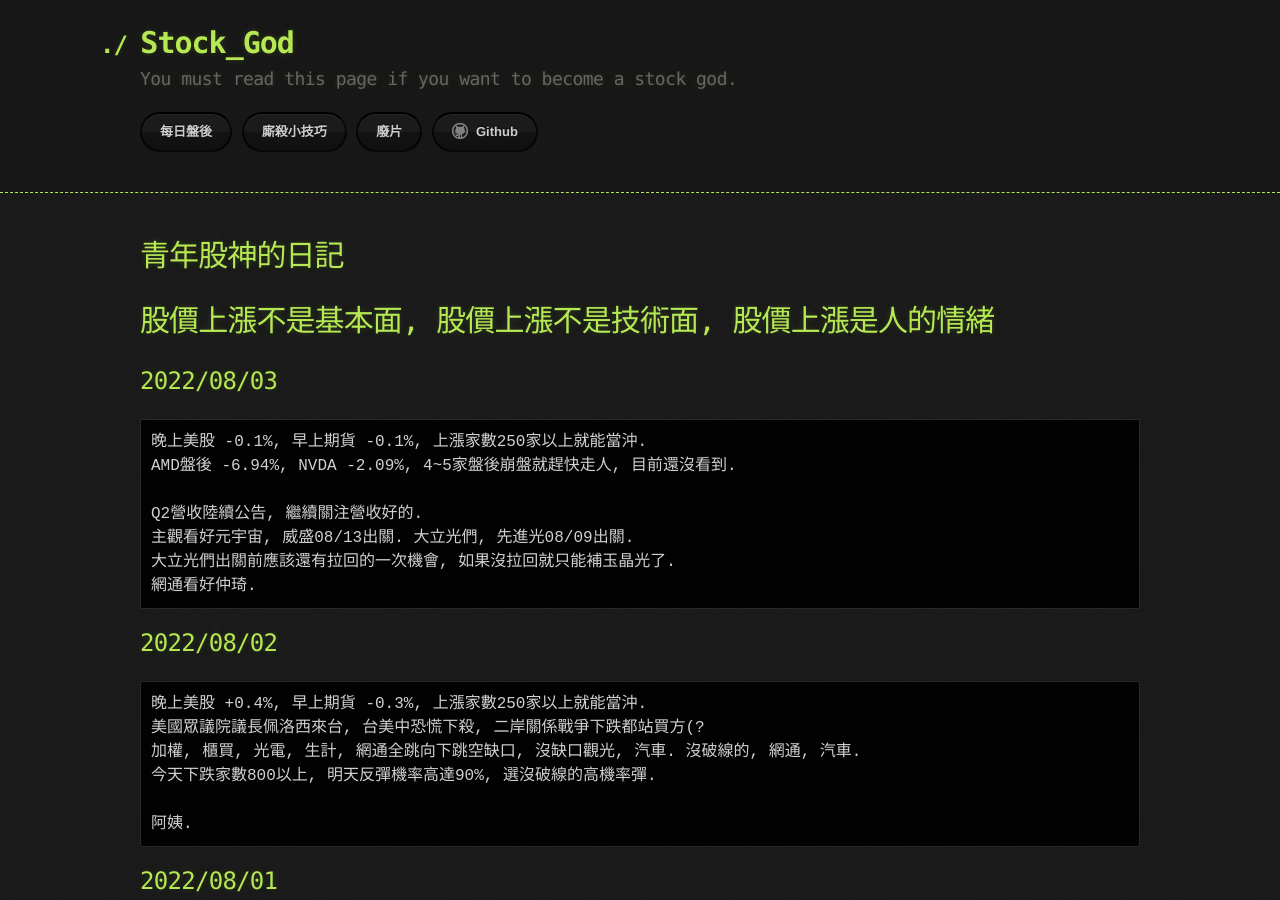
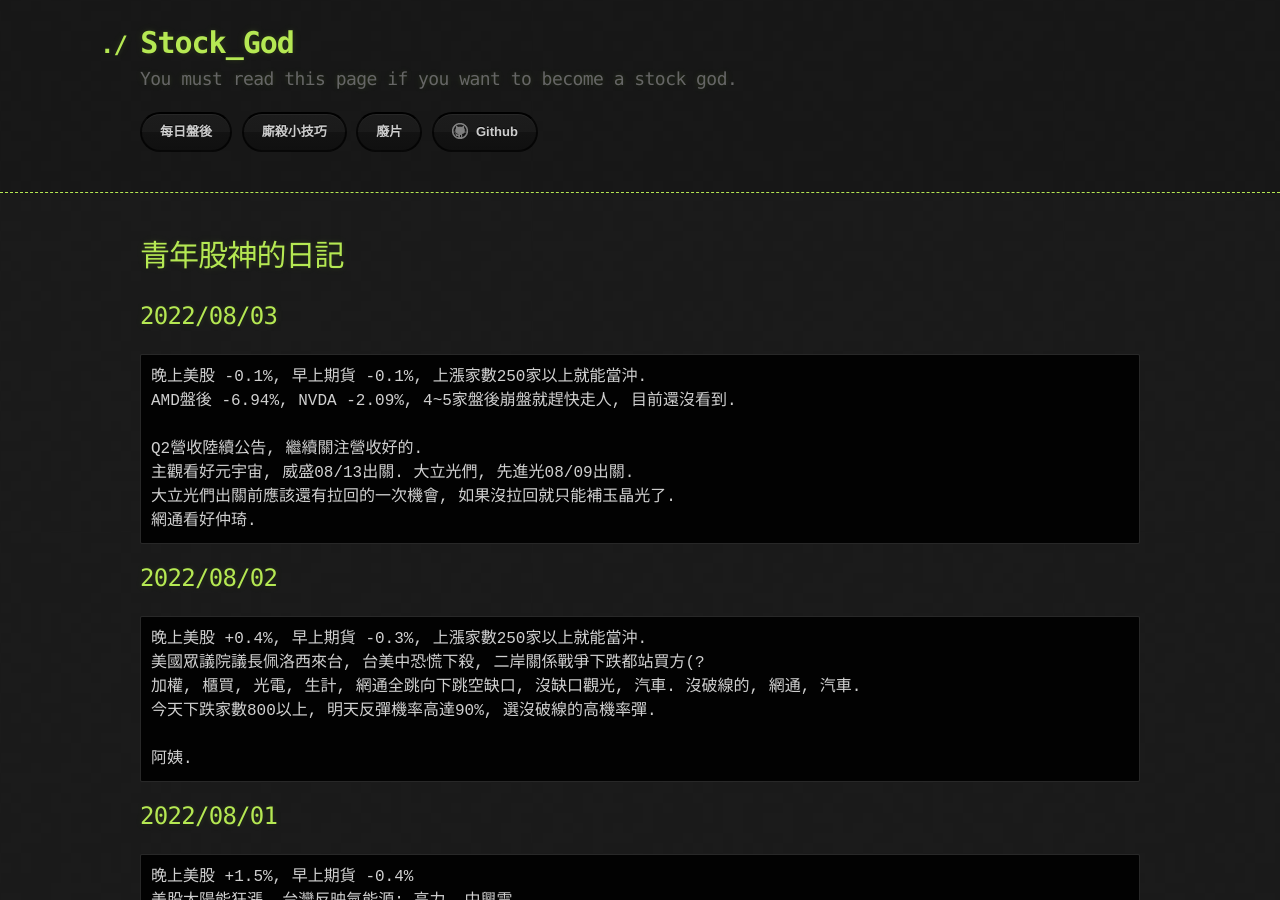
Before and after one commit to lepg5487/Stock_God, a Jekyll site: the page built from index.md, in a window 1280 px wide and 900 px high. Built offline with Jekyll 4.4.1, drawn with Linux system fonts in a browser that asks for light colours; our own code applies the rules of GitHub Pages for plain Markdown files.

Commit message:
Update index.md

````diff
--- a/index.md
+++ b/index.md
@@ -3,7 +3,6 @@ layout: testlayouts
 ---
 
 # 青年股神的日記
-# 股價上漲不是基本面, 股價上漲不是技術面, 股價上漲是人的情緒
 
 ## 2022/08/03
 ```
````
